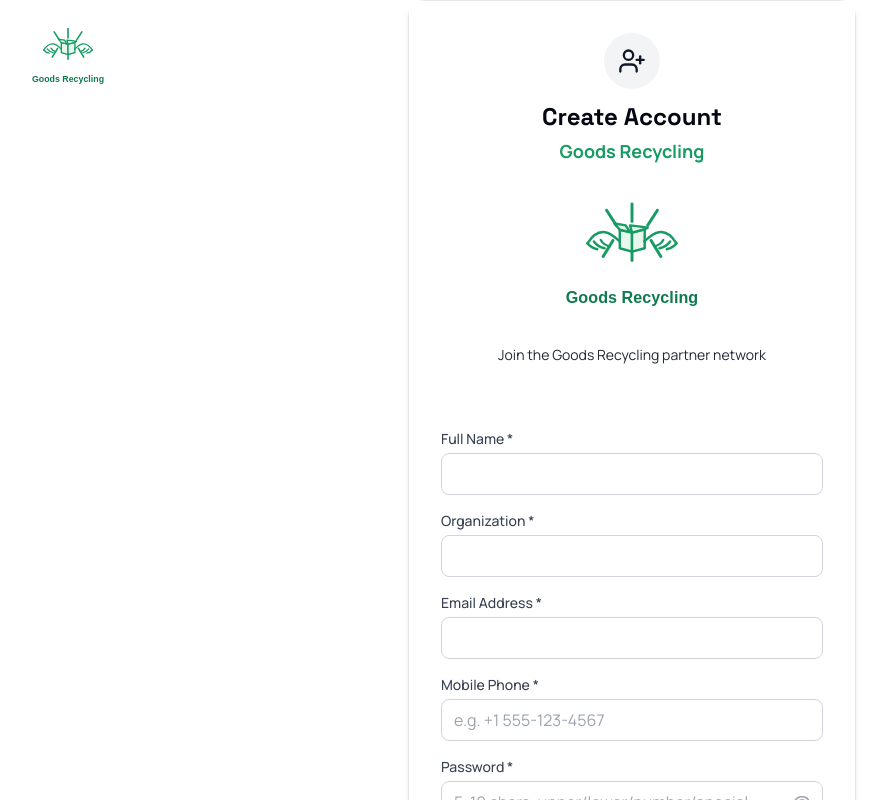
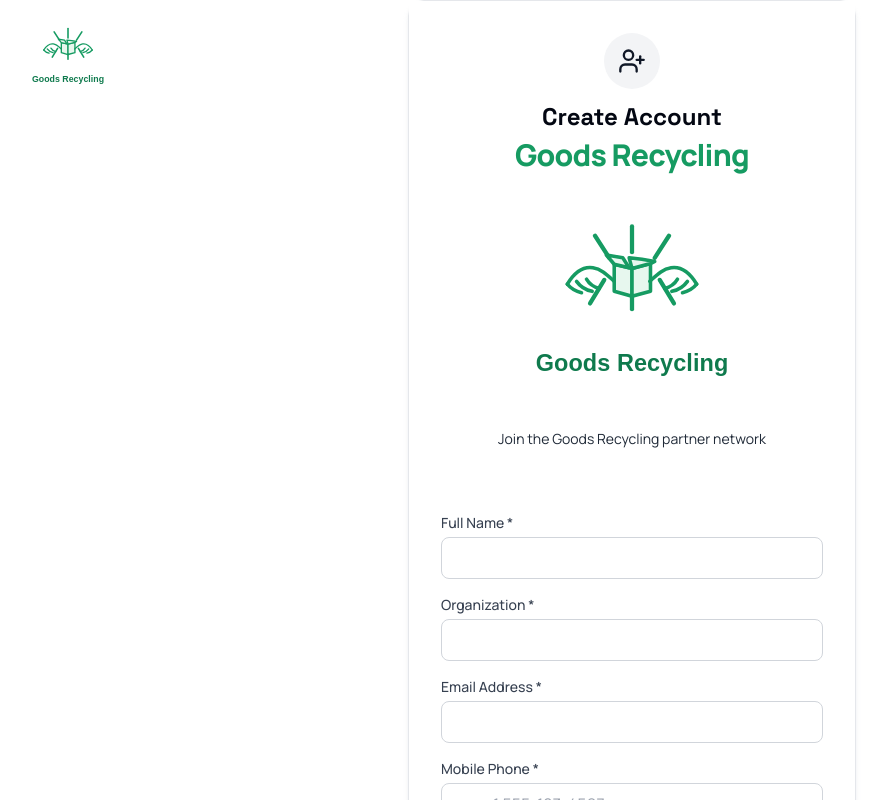
Before and after one commit to mephrem11/webportal493, a React (Vite) app: page /register in a window 1280 px wide. Shown: the top 800 px of the page, without its empty margins (8-895 px from the left). Built offline with nearby package versions, Linux system fonts and the light colour scheme; no server answers.

Commit message:
Make Goods Recycling text and logo bigger on Register page

```diff
--- a/src/pages/RegisterPage.tsx
+++ b/src/pages/RegisterPage.tsx
@@ -157,13 +157,13 @@ export function RegisterPage() {
             <UserPlus size={28} className="text-gray-900" />
           </div>
           <h1 className="text-2xl font-bold text-gray-950">Create Account</h1>
-          <p className="text-lg font-bold text-[#169B62] mt-1">Goods Recycling</p>
+          <p className="text-3xl font-extrabold text-[#169B62] mt-1 tracking-tight">Goods Recycling</p>
           {/* Logo directly under Create Account */}
-          <div className="flex justify-center mt-4 mb-2">
+          <div className="flex justify-center mt-5 mb-2">
             <img
               src={goodsRecyclingLogo}
               alt="Goods Recycling logo"
-              style={{ width: "220px", maxWidth: "78vw", height: "auto", display: "block" }}
+              style={{ width: "320px", maxWidth: "90vw", height: "auto", display: "block" }}
               loading="eager"
             />
           </div>
```
